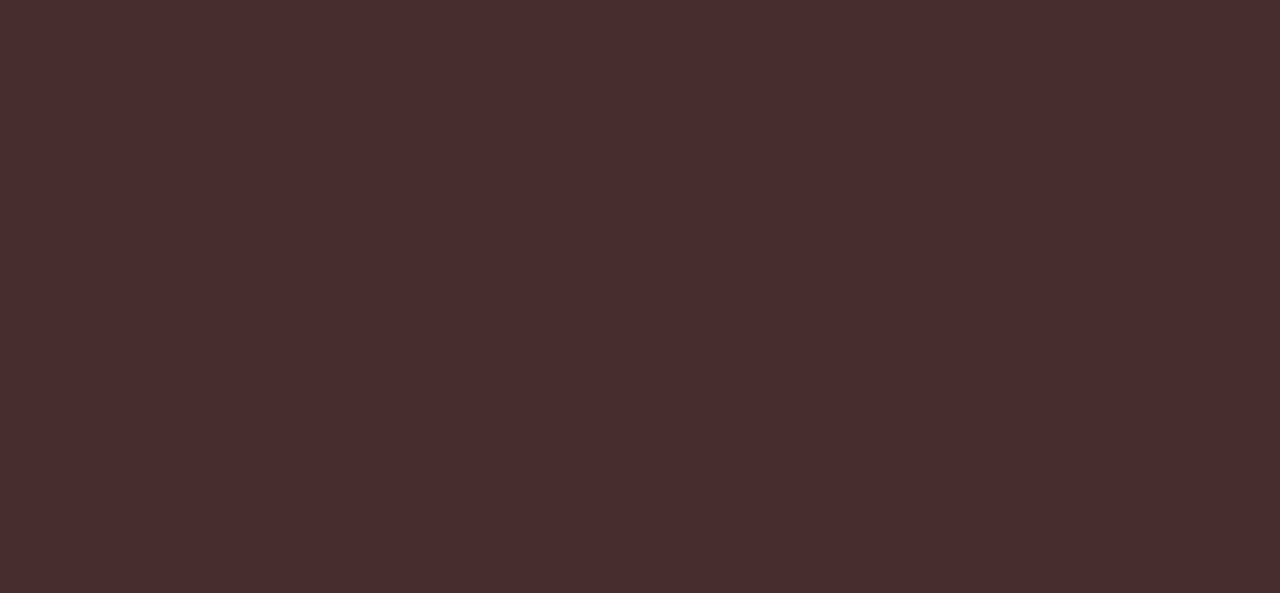
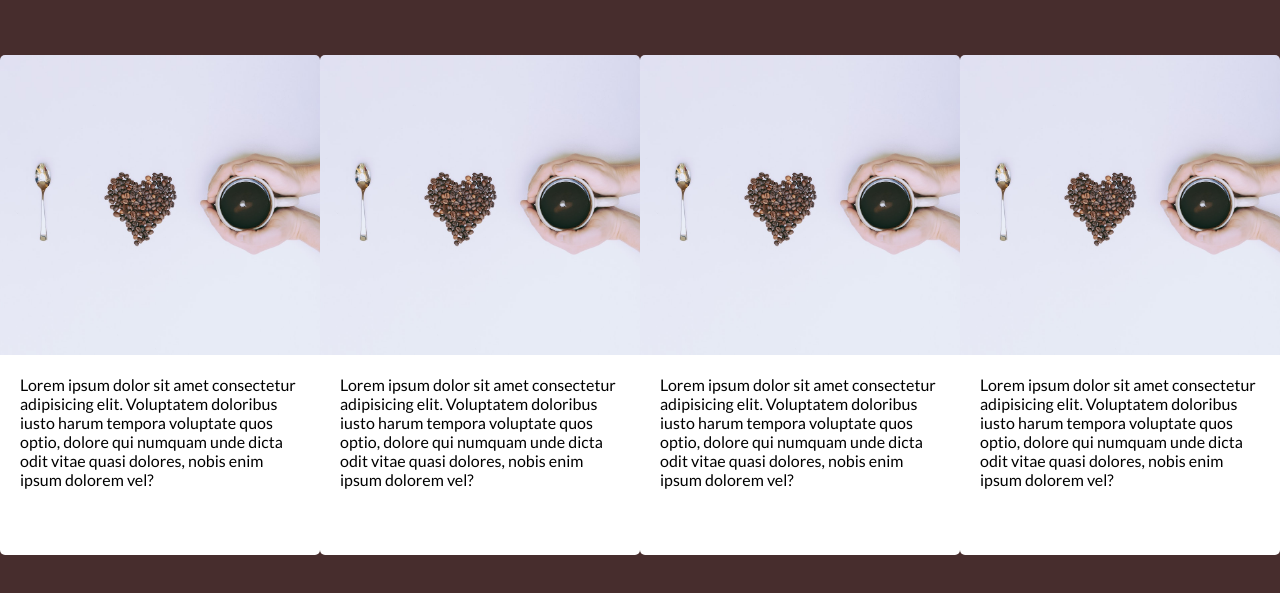
Before and after one commit to joeribreedveld/coffeez, a React (Create React App) app: page / in a window 1280 px wide. Shown: the part 1133-1726 px from the top of the page. Built offline with nearby package versions, Linux system fonts and the light colour scheme.

Commit message:
feat(card): make card component with picture and text and style everything

```diff
--- /dev/null
+++ b/src/Card.css
@@ -0,0 +1,27 @@
+.card {
+    width: 400px;
+    height: 500px;
+    border-radius: 5px;
+}
+
+.card__figure {
+    height: 60%;
+    width: 100%;
+}
+
+.card__figure img {
+    width: 100%;
+    height: 100%;
+    object-fit: cover;
+    background-position: center;
+    border-top-left-radius: 5px;
+    border-top-right-radius: 5px;
+}
+
+.card__section {
+    height: 40%;
+    background-color: white;
+    border-bottom-left-radius: 5px;
+    border-bottom-right-radius: 5px;
+    padding: 20px;
+}
--- /dev/null
+++ b/src/Card.js
@@ -0,0 +1,24 @@
+// Imports
+import "./Card.css"
+
+// Functions
+const Card = () => {
+	return (
+		<>
+			<article className='card'>
+				<figure className='card__figure'>
+					<img src='/img/coffee2.jpg' alt='Een lepel, hartje en koffie' />
+				</figure>
+				<section className='card__section'>
+					<p>
+						Lorem ipsum dolor sit amet consectetur adipisicing elit. Voluptatem doloribus iusto harum tempora voluptate quos optio, dolore qui numquam unde dicta odit vitae quasi dolores,
+						nobis enim ipsum dolorem vel?
+					</p>
+				</section>
+			</article>
+		</>
+	)
+}
+
+// Exports
+export default Card
--- a/src/Section.css
+++ b/src/Section.css
@@ -1,5 +1,9 @@
 .section {
     min-height: 100vh;
+}
+
+.section__wrapper {
+    display: flex;
 }
 
 .section__header {
--- a/src/Section.js
+++ b/src/Section.js
@@ -1,5 +1,6 @@
 // Imports
 import "./Section.css"
+import Card from "./Card"
 
 // Functions
 const Section = (props) => {
@@ -10,6 +11,12 @@ const Section = (props) => {
 					<i class='fa-solid fa-mug-saucer'></i>
 					<h2 className='section__h2'>{props.title || "default title"}</h2>
 				</header>
+				<div className='section__wrapper'>
+					<Card />
+					<Card />
+					<Card />
+					<Card />
+				</div>
 			</section>
 		</>
 	)
```
Also changed, not shown: public/img/coffee2.jpg (added).
